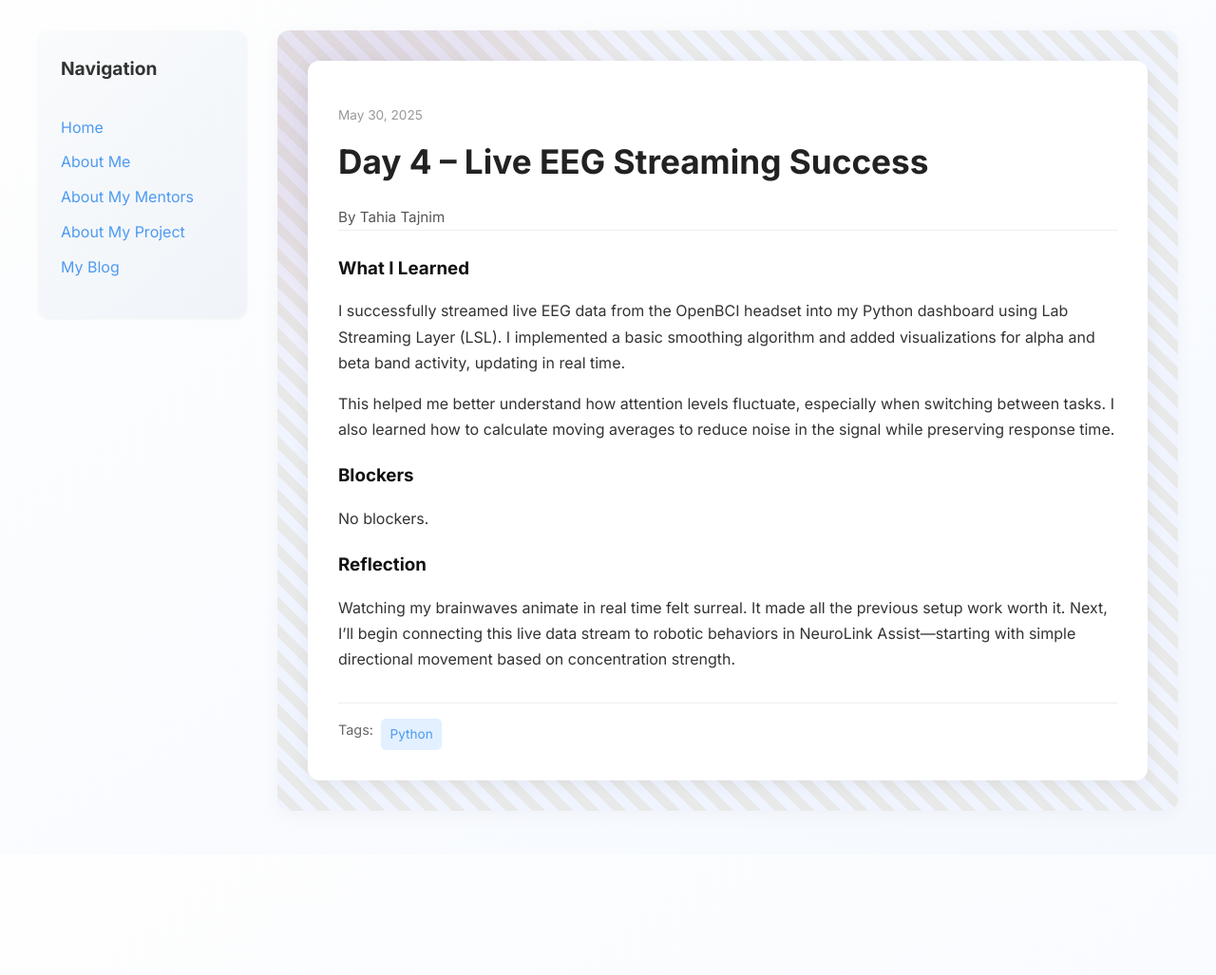
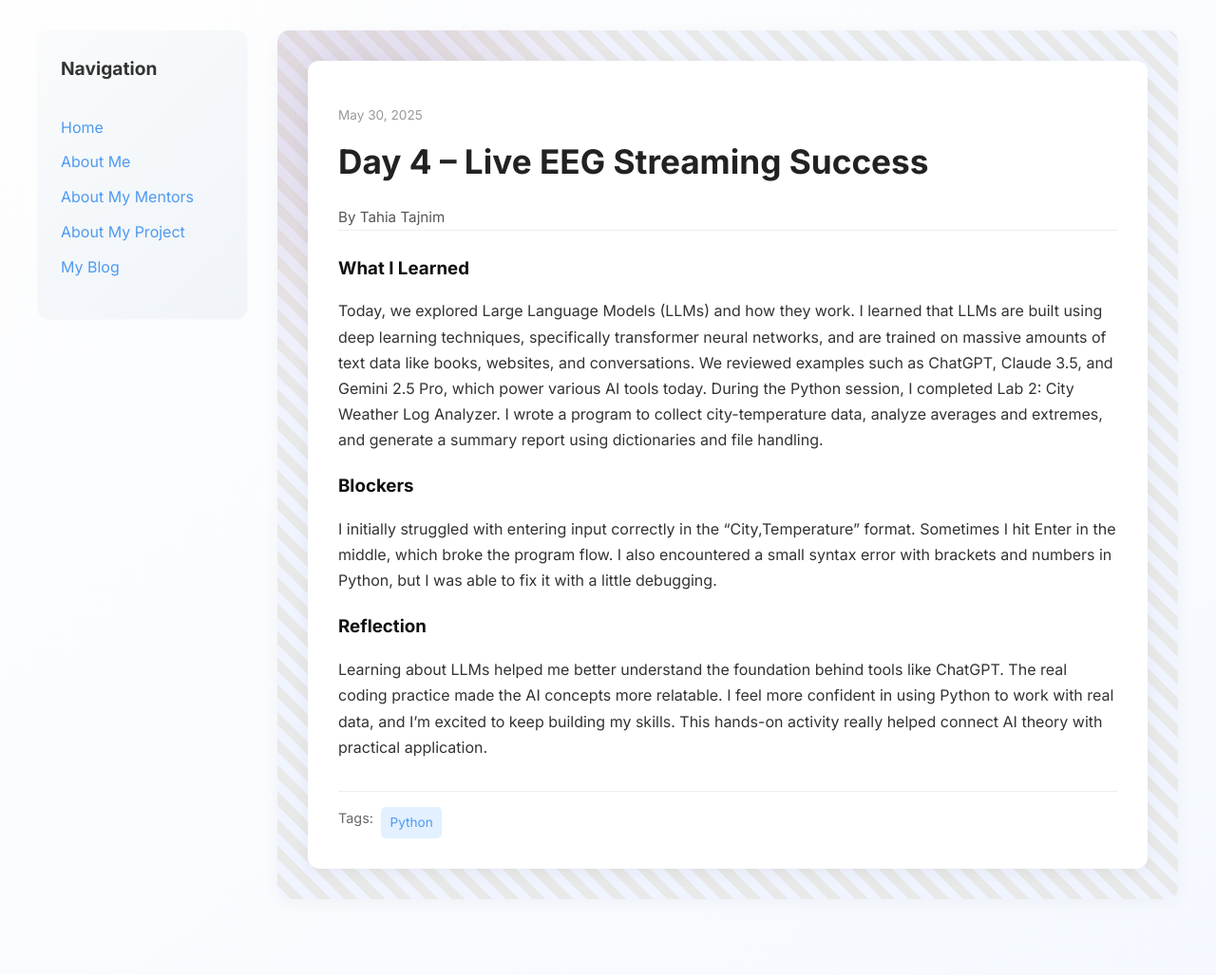
Before and after one commit to Tataj1/Tataj1.github.io, a Jekyll site: the page built from _posts/2025-05-30-day-4.md, in a window 1280 px wide. Shown: the whole page at 95% size. Built offline with Jekyll 4.4.1, drawn with Linux system fonts in a browser that asks for light colours; before the commit the page ends 900 px from its top, so only the background shows below that.

Commit message:
Update 2025-05-30-day-4.md

```diff
--- a/_posts/2025-05-30-day-4.md
+++ b/_posts/2025-05-30-day-4.md
@@ -7,13 +7,11 @@ permalink: /day5.html
 tags: ["Python"]
 
 what_i_learned: |
-  I successfully streamed live EEG data from the OpenBCI headset into my Python dashboard using Lab Streaming Layer (LSL). I implemented a basic smoothing algorithm and added visualizations for alpha and beta band activity, updating in real time.
-
-  This helped me better understand how attention levels fluctuate, especially when switching between tasks. I also learned how to calculate moving averages to reduce noise in the signal while preserving response time.
+  Today, we explored Large Language Models (LLMs) and how they work. I learned that LLMs are built using deep learning techniques, specifically transformer neural networks, and are trained on massive amounts of text data like books, websites, and conversations. We reviewed examples such as ChatGPT, Claude 3.5, and Gemini 2.5 Pro, which power various AI tools today. During the Python session, I completed Lab 2: City Weather Log Analyzer. I wrote a program to collect city-temperature data, analyze averages and extremes, and generate a summary report using dictionaries and file handling.
 
 blockers: |
-  No blockers.
+  I initially struggled with entering input correctly in the "City,Temperature" format. Sometimes I hit Enter in the middle, which broke the program flow. I also encountered a small syntax error with brackets and numbers in Python, but I was able to fix it with a little debugging.
 
 reflection: |
-  Watching my brainwaves animate in real time felt surreal. It made all the previous setup work worth it. Next, I’ll begin connecting this live data stream to robotic behaviors in NeuroLink Assist—starting with simple directional movement based on concentration strength.
+  Learning about LLMs helped me better understand the foundation behind tools like ChatGPT. The real coding practice made the AI concepts more relatable. I feel more confident in using Python to work with real data, and I’m excited to keep building my skills. This hands-on activity really helped connect AI theory with practical application.
 ---
```
